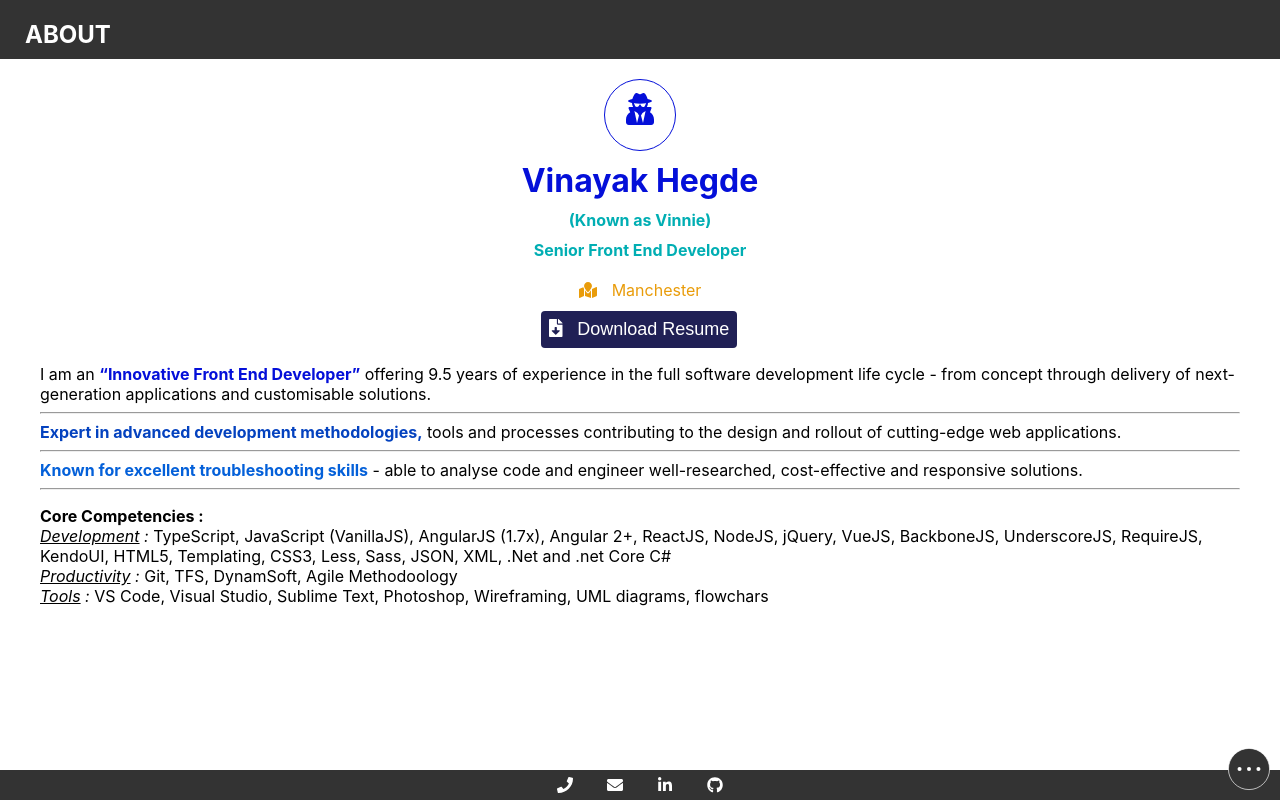
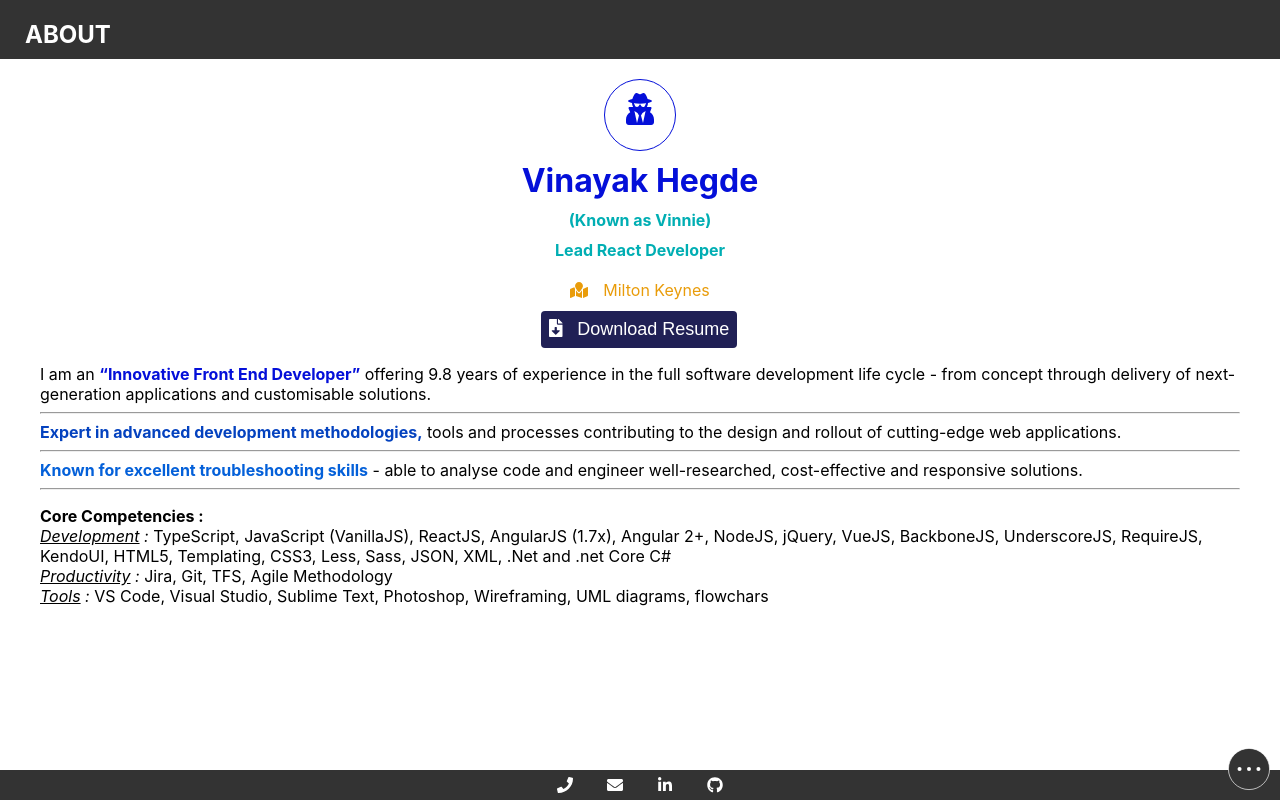
Before and after one commit to VinayakHegde/react-portfolio, a React (Create React App) app: page / in a window 1280 px wide. Built offline with nearby package versions, Linux system fonts and the light colour scheme.

Commit message:
Updated the profile and company

```diff
--- a/src/Components/Cards/UserCard/UserCard.js
+++ b/src/Components/Cards/UserCard/UserCard.js
@@ -3,7 +3,7 @@ import React, { Component } from 'react';
 import {FontAwesomeIcon} from '@fortawesome/react-fontawesome';
 import { faUserSecret, faMapMarked} from '@fortawesome/free-solid-svg-icons';
 
-import resume from '../../../Data/profile.pdf';
+import resume from '../../../Data/vinayak.nandi@gmail.com.doc';
 import {ICONTYPE} from '../../../Helpers/Enums';
 import {UserDetails} from '../../../Helpers/DataValidator';
 import DownloadButton from '../../Buttons/DownloadButton/DownloadButton';
--- a/src/Data/profile.json
+++ b/src/Data/profile.json
@@ -3,7 +3,7 @@
         "firstName" : "Vinayak",
         "lastName" : "Hegde",
         "knownAs":"Vinnie",
-        "location":"Manchester",
+        "location":"Milton Keynes",
         "contact":{
             "phone":{
                 "countryCode" : 44,
@@ -15,25 +15,40 @@
                 "gitHub":"https://github.com/VinayakHegde"
             }
         },
-        "jobTitle":"Senior Front End Developer",
+        "jobTitle":"Lead React Developer",
         "subTitle":"I also am a proud dad, husband, son, brother and coder",
         "description":"I am an <strong style=\"color:#040FD9;\"><q>Innovative Front End Developer</q></strong> offering {autoexp} years of experience in the full software development life cycle - from concept through delivery of next-generation applications and customisable solutions.</br><hr/><strong style=\"color:#0442BF;\">Expert in advanced development methodologies,</strong> tools and processes contributing to the design and rollout of cutting-edge web applications.</br><hr/><strong style=\"color:#0460D9;\">Known for excellent troubleshooting skills</strong> - able to analyse code and engineer well-researched, cost-effective and responsive solutions.<hr/>"
     },
     "experiences" : [
         {
+            "company":"Santander UK",
+            "office": "Milton Keynes",
+            "jobTitle":"Lead React Developer",
+            "isPresent": true,
+            "startDate": "Jul 2019",
+            "endDate" : null,
+            "description": "I involved in a large banking project called \"Avalon\". Developed many frontend interfaces for banking clients using ReactJS and Redux.",
+            "achievements" : [
+                {"details" : "Contributed frontend expertise in the development of products through the software life cycle, from requirements definition through successful deployment."},
+                {"details" : "Excelled in agile software development and management of technological issues, earning the highest customer satisfaction rating for all software solutions delivered."}
+            ],
+            "other": "Building front end code base and libraries, writing test cases and TDD, team management, monitoring junior developers, post-sale support and maintenance.",
+            "misc":{
+                "key":"07",
+                "theme":"#FF0000"
+            }
+        }, {
             "company":"Playtech Plc",
             "office": "Manchester",
             "jobTitle":"Senior Front End Developer",
-            "isPresent": true,
+            "isPresent": false,
             "startDate": "Jul 2018",
-            "endDate" : null,
+            "endDate" : "Jul 2019",
             "description": "I involved in many client faced apps development for gambling industries. AngularJS, Angular, ReactJS, TypeScript are few to name the technologies used to develop the apps.",
             "achievements" : [
-                {"details" : "Contributed frontend expertise in the development of products through the software life cycle, from requirements definition through successful deployment."},
-                {"details" : "Excelled in agile software development and management of technological issues, earning the highest customer satisfaction rating for all software solutions delivered."},
                 {"details" : "Introduced methodologies and best practices that enhanced product definition, release processes and customization of applications to user needs."}
             ],
-            "other": "Building front end code base and libraries, testing, monitoring junior developers, post-sale support and maintenance.",
+            "other": "Building front end shared components, testing, monitoring, support and maintenance.",
             "misc":{
                 "key":"06",
                 "theme":"#9c27b0"
@@ -112,7 +127,7 @@
             "other": null,
             "misc":{
                 "key":"01",
-                "theme":"#FF0000"
+                "theme":"#000000"
             }
         }
     ],
@@ -120,22 +135,22 @@
         {
             "title":"Neon Floors",
             "companyKey":"06",
-            "isPresent":true,
+            "isPresent":false,
             "startDate":"Oct 2018",
-            "endDate":null,
+            "endDate":"Jul 2019",
             "description":"<q>Neon Floors</q> is a web application, will let casinos to setup their attractive floor plan with assets and track players activity on the floor live and more.<br/>App will also allow casino operators to send promotions, alerts and manage player glabling behaviours.",
             "subProjects":[
                 {
                     "title":"FloorStudio",
-                    "isPresent":true,
+                    "isPresent":false,
                     "startDate":"Oct 2018",
-                    "endDate":null,
+                    "endDate":"Jul 2019",
                     "description":"Create and save floor plans"
                 }, {
                     "title":"Floorlens",
-                    "isPresent":true,
+                    "isPresent":false,
                     "startDate":"Oct 2018",
-                    "endDate":null,
+                    "endDate":"Jul 2019",
                     "description":"View live player activities and floor operation"
                 }
             ],
@@ -153,9 +168,9 @@
         }, {
             "title":"Neon Analytics",
             "companyKey":"06",
-            "isPresent":true,
+            "isPresent":false,
             "startDate":"Oct 2018",
-            "endDate":null,
+            "endDate":"Jul 2019",
             "description":"<q>Neon Analytics</q> is a data visualisation platform for casinos using the IGS' Neon service. It  integrates vast amounts of transactional data from disparate casino source cubes. It helps to run casinos business intelligence by retrieving, analyzing, transforming and reporting data.",
             "subProjects":[],
             "tags":[
@@ -171,9 +186,9 @@
         }, {
             "title":"Neon Touch",
             "companyKey":"06",
-            "isPresent":true,
+            "isPresent":false,
             "startDate":"Feb 2019",
-            "endDate":null,
+            "endDate":"Jul 2019",
             "description":"Neon Touch is browser based app runs on touch device of the slot machines. App is developed using Angular and .net Core. <br/>App talks to service fabric microservices and web sockets.",
             "subProjects":[],
             "tags":[
@@ -189,9 +204,9 @@
         }, {
             "title":"Customer Query Builder",
             "companyKey":"06",
-            "isPresent":true,
+            "isPresent":false,
             "startDate":"Oct 2018",
-            "endDate":null,
+            "endDate":"Jul 2019",
             "description":"Searching tool for large customer base for casinos",
             "subProjects":[],
             "tags":[
@@ -209,7 +224,7 @@
             "companyKey":"06",
             "isPresent":true,
             "startDate":"Sep 2018",
-            "endDate":null,
+            "endDate":"Jul 2019",
             "description":"Neon Mix is browser based app runs on slot machines in kiosk mode. App is developed using Angular and .net Core. <br/>App talks to service fabric microservices and web sockets.",
             "subProjects":[],
             "tags":[
@@ -473,14 +488,14 @@
                     "name":"JavaScript (VanillaJS)",
                     "score":95
                 }, {
+                    "name":"ReactJS",
+                    "score":95
+                }, {
                     "name":"AngularJS (1.7x)",
                     "score":95
                 }, {
                     "name":"Angular 2+",
                     "score":60
-                }, {
-                    "name":"ReactJS",
-                    "score":65
                 }, {
                     "name":"NodeJS",
                     "score":30
@@ -520,10 +535,13 @@
             "header":"Productivity",
             "topics":[
                 {
-                    "name":"Git, TFS, DynamSoft",
+                    "name":"Jira",
                     "score":90
                 }, {
-                    "name":"Agile Methodoology",
+                    "name":"Git, TFS",
+                    "score":90
+                }, {
+                    "name":"Agile Methodology",
                     "score":80
                 }
             ]
@@ -533,7 +551,7 @@
             "topics":[
                 {
                     "name":"VS Code, Visual Studio, Sublime Text",
-                    "score":70
+                    "score":90
                 }, {
                     "name":"Photoshop",
                     "score":50
```
Also changed, not shown: 1 other file (tests, documents, lock files or other folders).
